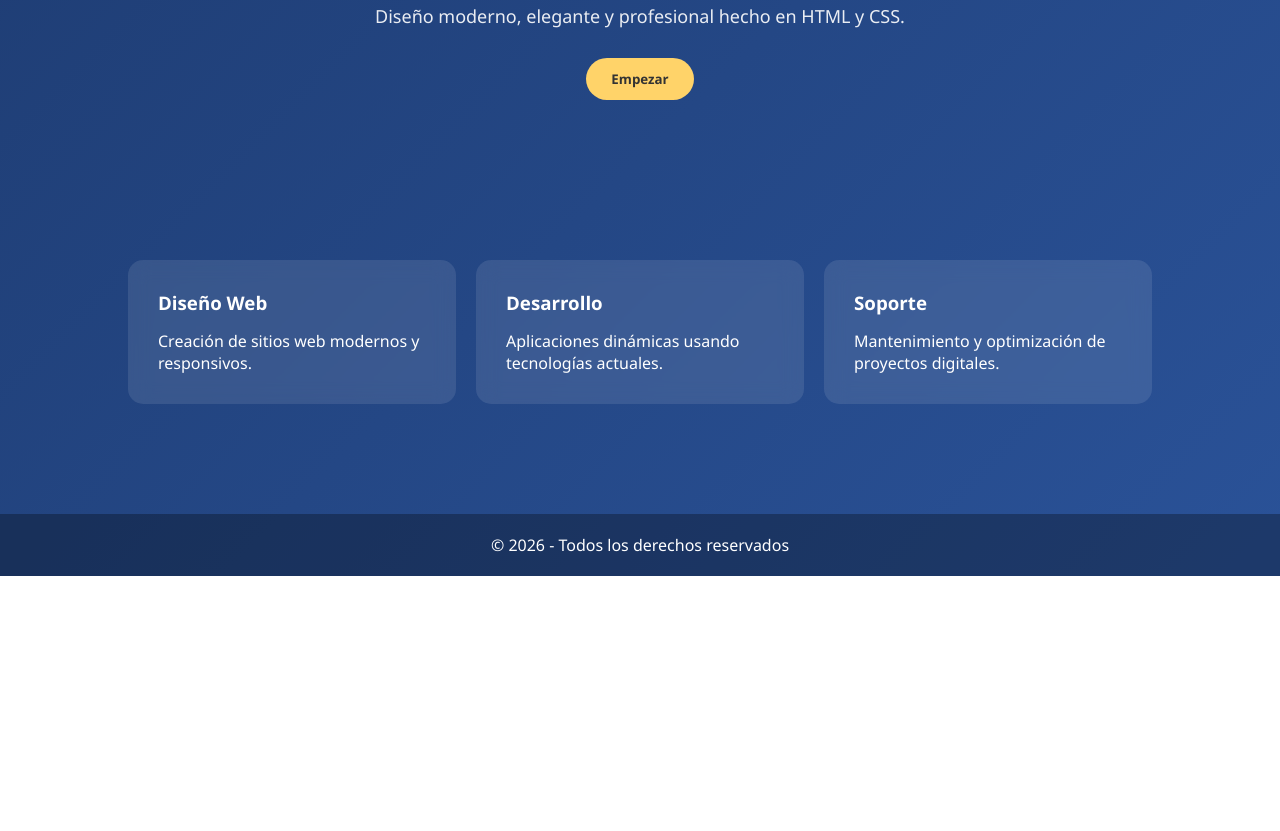
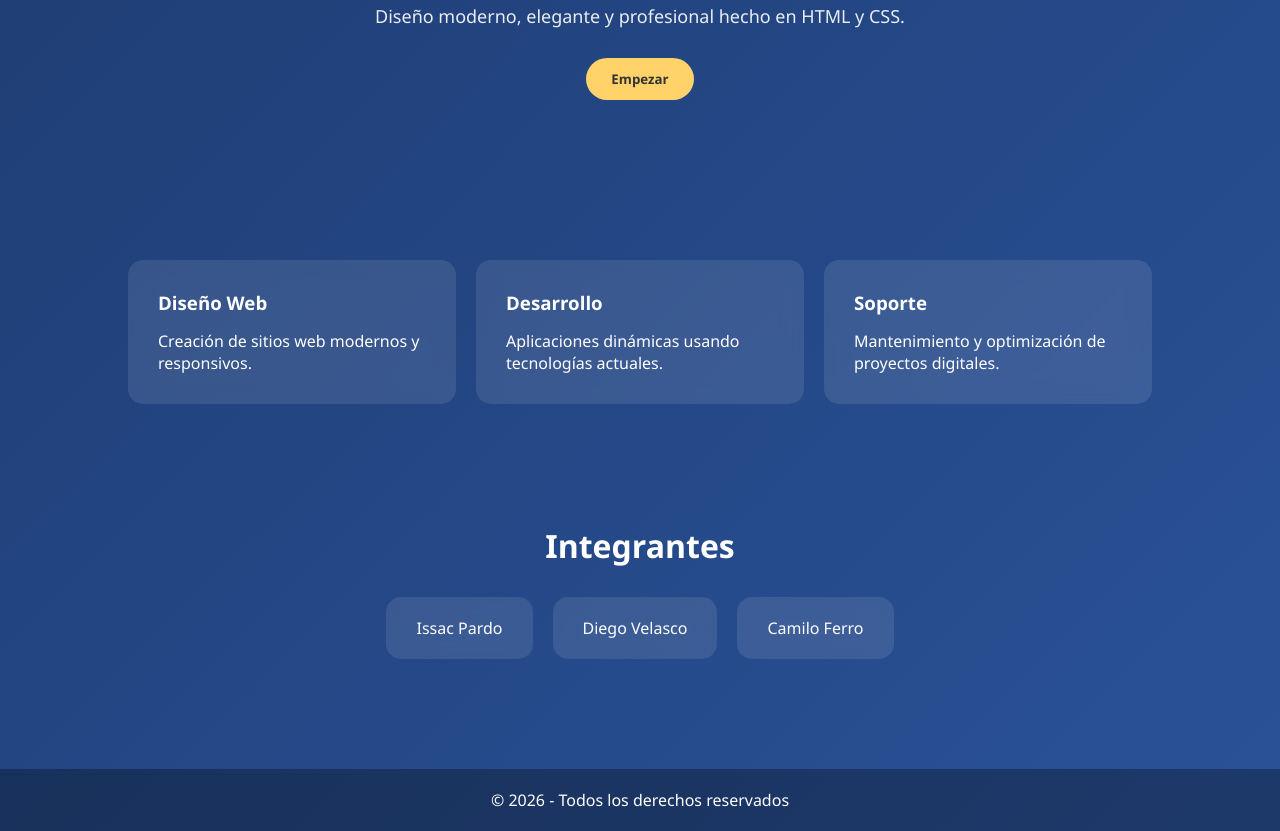
Before and after one commit to Adrianpardo2004/parcial-cloud-grupoX, a website: page index.html in a window 1280 px wide. Shown: the part 254-1085 px from the top of the page. Before the commit the page ends 830 px from the top, so only its background shows below. Drawn offline with Linux system fonts and the light colour scheme.

Commit message:
Update index.html

```diff
--- a/index.html
+++ b/index.html
@@ -98,6 +98,37 @@
             margin-bottom: 15px;
         }
 
+        /* Integrantes */
+        .team {
+            padding: 60px 10%;
+            text-align: center;
+        }
+
+        .team h3 {
+            margin-bottom: 30px;
+            font-size: 32px;
+        }
+
+        .team-members {
+            display: flex;
+            justify-content: center;
+            gap: 20px;
+            flex-wrap: wrap;
+        }
+
+        .member {
+            background: rgba(255,255,255,0.1);
+            backdrop-filter: blur(10px);
+            padding: 20px 30px;
+            border-radius: 15px;
+            transition: 0.3s;
+        }
+
+        .member:hover {
+            transform: scale(1.05);
+            background: rgba(255,255,255,0.2);
+        }
+
         footer {
             text-align: center;
             padding: 20px;
@@ -119,6 +150,7 @@
         <nav>
             <a href="#">Inicio</a>
             <a href="#">Servicios</a>
+            <a href="#">Integrantes</a>
             <a href="#">Contacto</a>
         </nav>
     </header>
@@ -146,6 +178,16 @@
         </div>
     </section>
 
+    <section class="team">
+        <h3>Integrantes</h3>
+
+        <div class="team-members">
+            <div class="member">Issac Pardo</div>
+            <div class="member">Diego Velasco</div>
+            <div class="member">Camilo Ferro</div>
+        </div>
+    </section>
+
     <footer>
         © 2026 - Todos los derechos reservados
     </footer>
```
